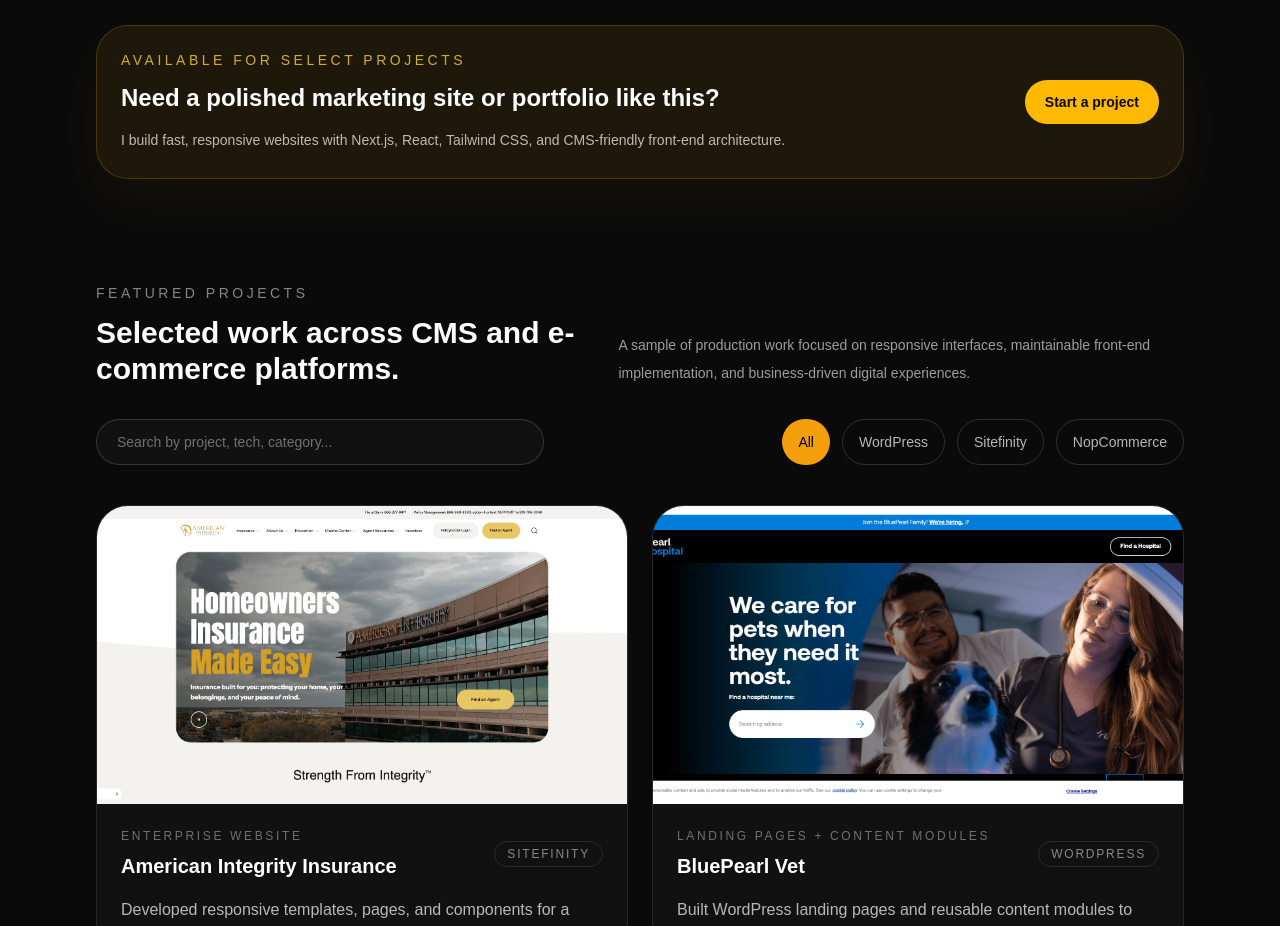
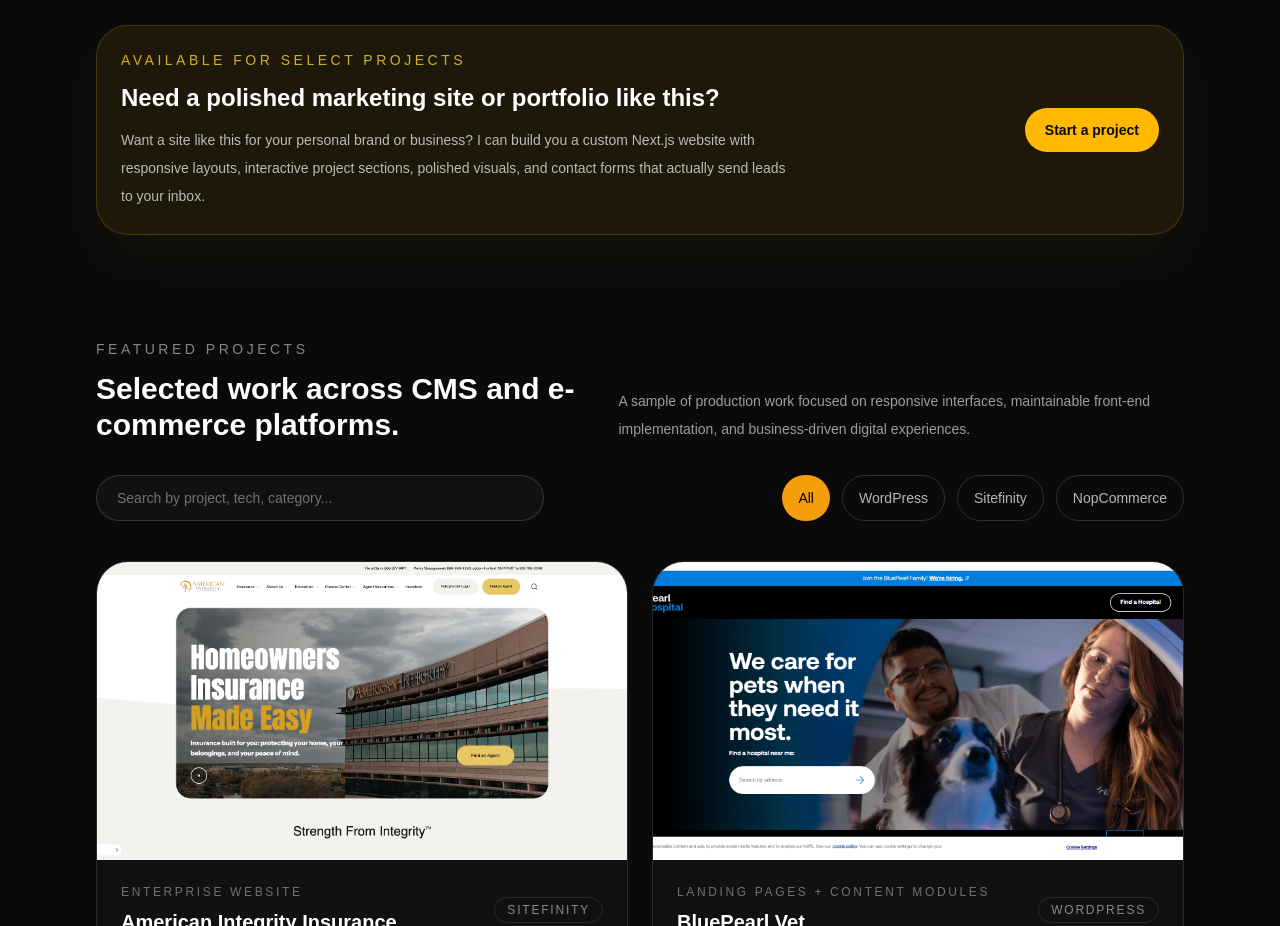
Before and after one commit to jeffreyharris/jeffrey-portfolio, a Next.js app: page / in a window 1280 px wide. Shown: the part 1460-2386 px from the top of the page. Built offline with nearby package versions, Linux system fonts and the light colour scheme.

Commit message:
promo text

```diff
--- a/components/PromoSection.tsx
+++ b/components/PromoSection.tsx
@@ -12,8 +12,8 @@
       </h2>
 
       <p className="mt-3 max-w-2xl text-sm leading-7 text-white/70">
-        I build fast, responsive websites with Next.js, React, Tailwind CSS,
-        and CMS-friendly front-end architecture.
+        Want a site like this for your personal brand or business? I can build you a custom Next.js website with
+        responsive layouts, interactive project sections, polished visuals, and contact forms that actually send leads to your inbox.
       </p>
     </div>
 
```
